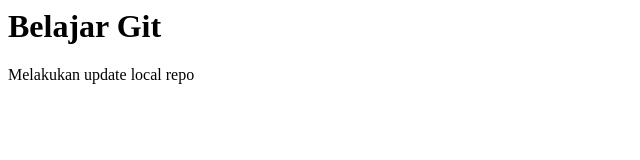
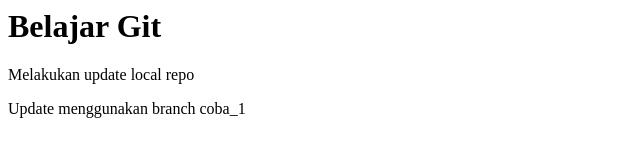
Before and after one commit to PU74/belajar-git, a plain HTML site: page index.html in a window 1280 px wide. Shown: the whole page, without its empty margins (0-640 px from the left). Drawn offline with Linux system fonts and the light colour scheme.

Commit message:
Create Branch coba_1

```diff
--- a/index.html
+++ b/index.html
@@ -5,6 +5,6 @@
     <body>
     <h1>Belajar Git</h1>
     <p>Melakukan update local repo</p>
-
+    <P>Update menggunakan branch coba_1</P>
     </body>
 </html>
```
